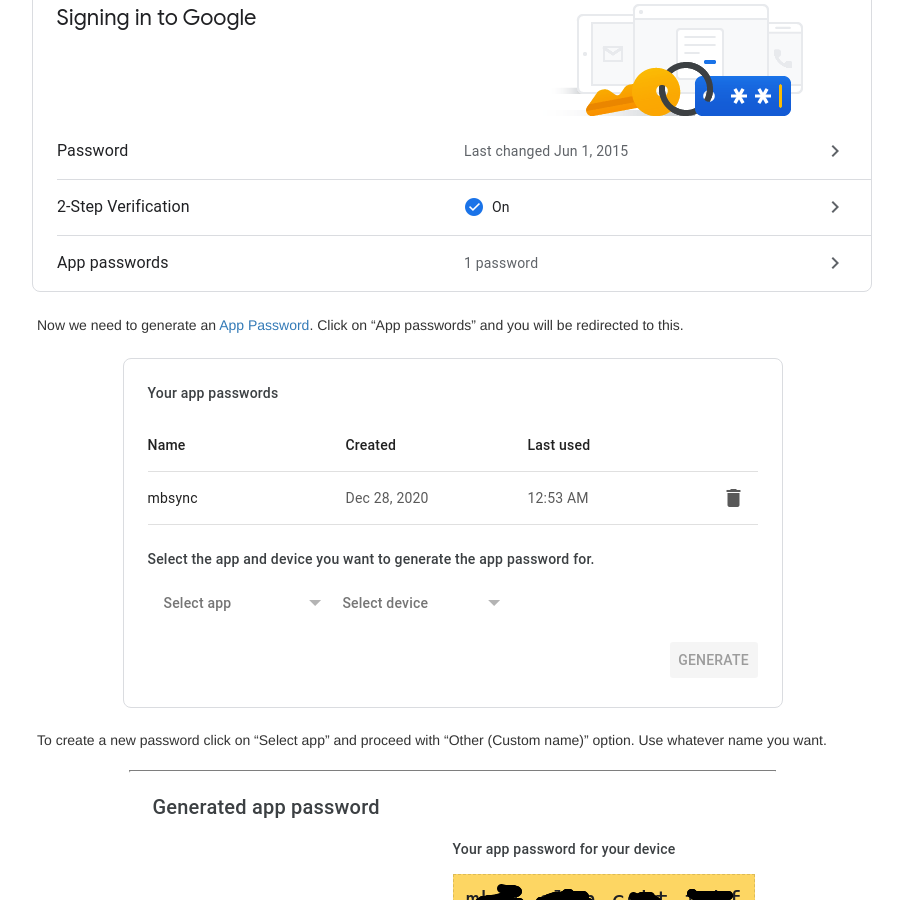
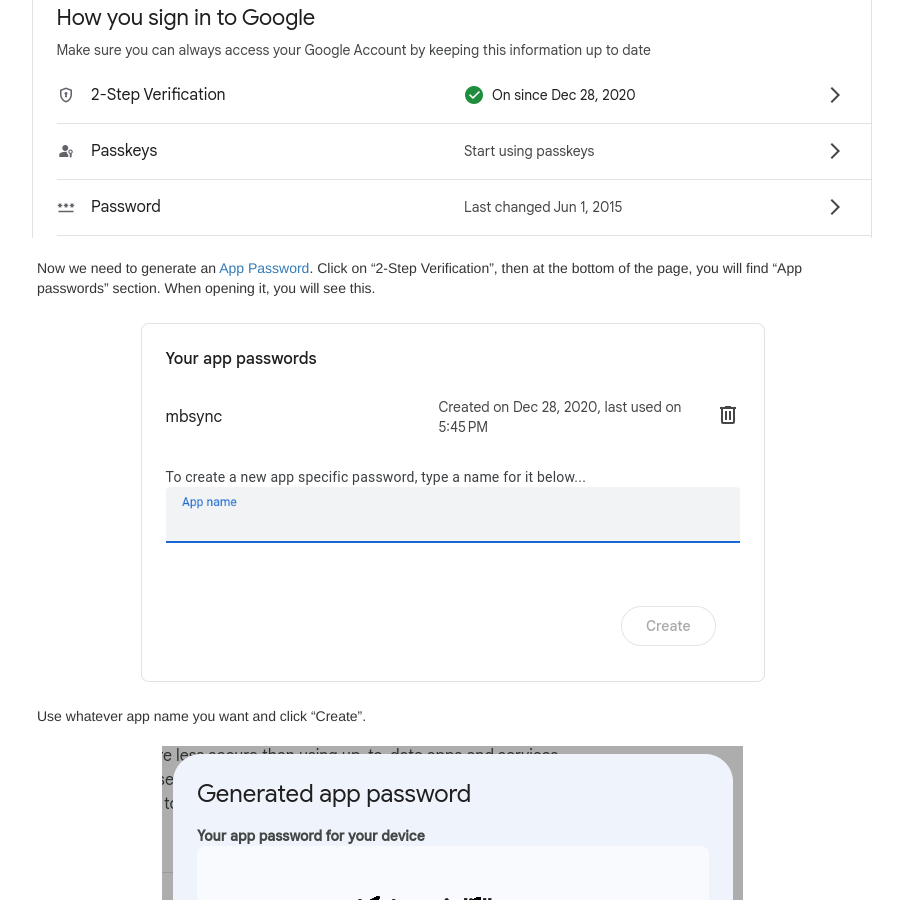
Before and after one commit to FrostyX/frostyx.github.io, a Jekyll site: the page built from _posts/2021-02-12-synchronize-your-2fa-gmail-with-mbsync.md, in a window 1280 px wide and 900 px high, scrolled down 3400 px. Shown: the whole window, without its empty margins (188-1091 px from the left). Built offline with Jekyll 4.4.1, drawn with Linux system fonts in a browser that asks for light colours; nearby versions of some CDN libraries; comment, search, counter and statistics services are not loaded.

Commit message:
Update Gmail 2FA instructions

```diff
--- a/_posts/2021-02-12-synchronize-your-2fa-gmail-with-mbsync.md
+++ b/_posts/2021-02-12-synchronize-your-2fa-gmail-with-mbsync.md
@@ -224,8 +224,9 @@
   </a>
 </div>
 
-Now we need to generate an [App Password][app-password]. Click on "App
-passwords" and you will be redirected to this.
+Now we need to generate an [App Password][app-password]. Click on
+"2-Step Verification", then at the bottom of the page, you will find
+"App passwords" section. When opening it, you will see this.
 
 <div class="text-center img-row row">
   <a href="/files/img/gmail-app-passwords.png">
@@ -234,8 +235,7 @@
   </a>
 </div>
 
-To create a new password click on "Select app" and proceed with "Other
-(Custom name)" option. Use whatever name you want.
+Use whatever app name you want and click "Create".
 
 
 <div class="text-center img-row row">
```
Also changed, not shown: other parts of _posts/2021-02-12-synchronize-your-2fa-gmail-with-mbsync.md (+1 -1 lines), files/img/gmail-2fa.png, files/img/gmail-app-passwords-create.png, files/img/gmail-app-passwords.png.
